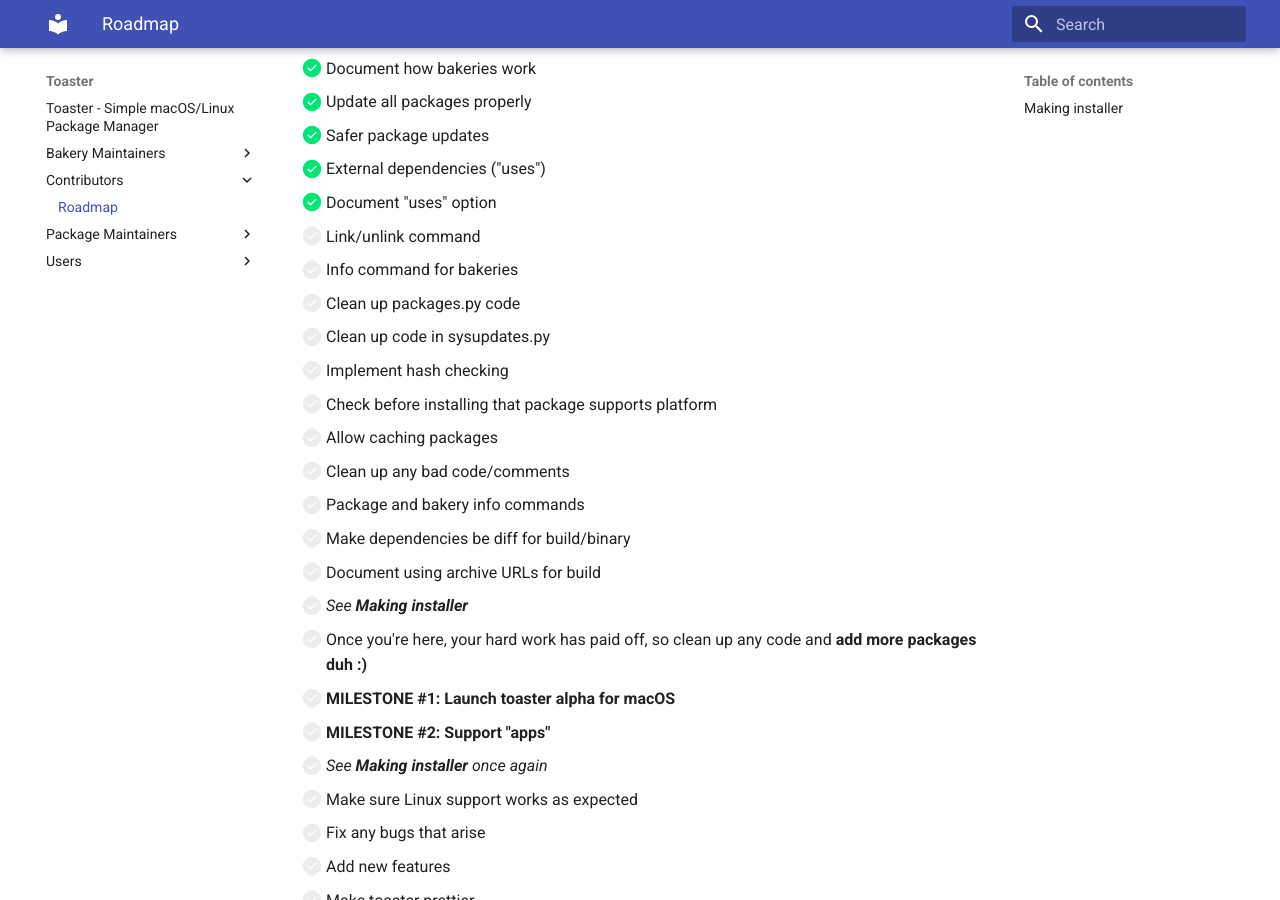
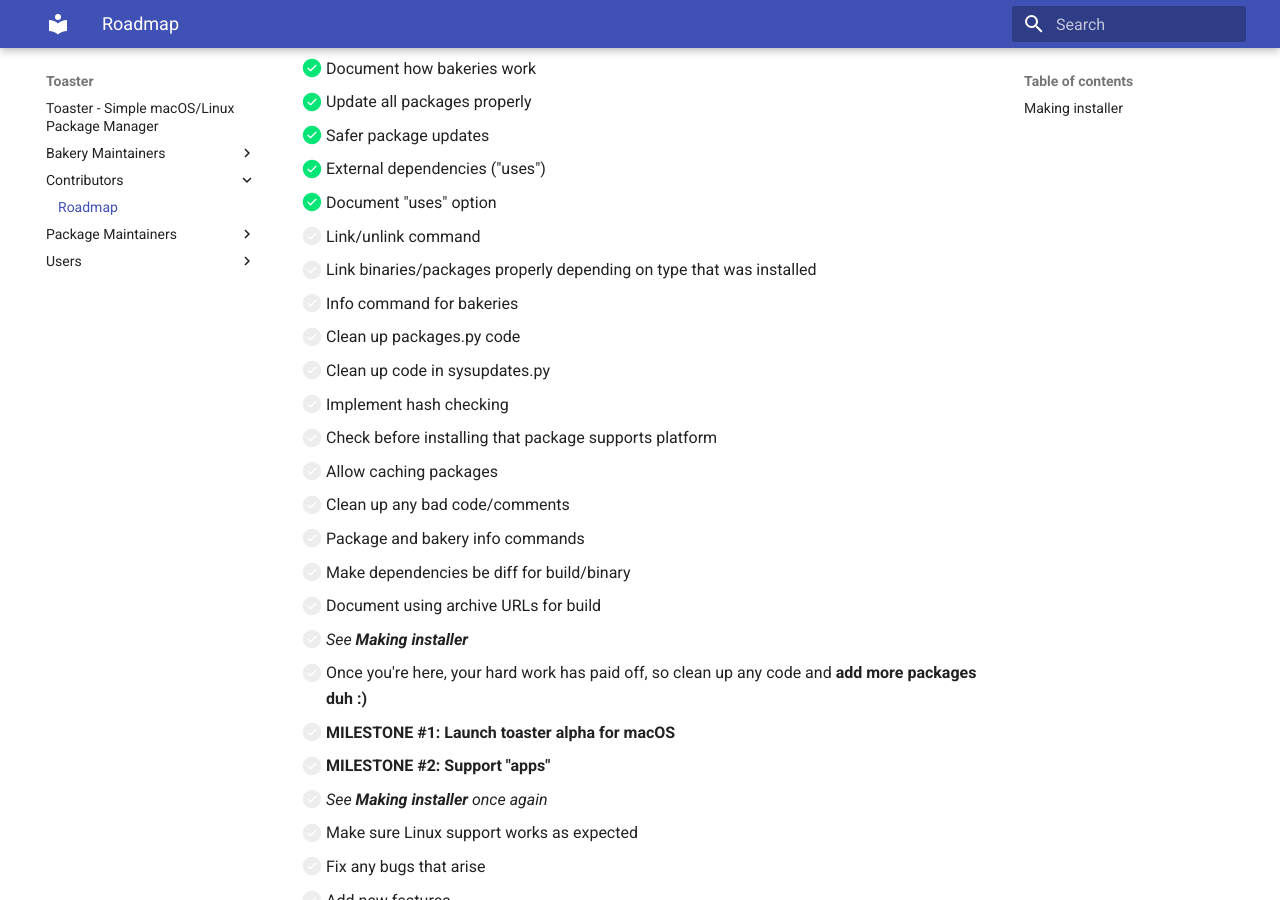
Before and after one commit to lovebagels/toaster, an MkDocs documentation site: the page built from docs/Contributors/roadmap.md, in a window 1280 px wide and 900 px high, scrolled down 855 px. Built offline with MkDocs 1.6.1 and Material for MkDocs 9.7.7, drawn with Linux system fonts in a browser that asks for light colours.

Commit message:
Updated roadmap

```diff
--- a/docs/Contributors/roadmap.md
+++ b/docs/Contributors/roadmap.md
@@ -27,6 +27,7 @@
 - [x] External dependencies ("uses")
 - [x] Document "uses" option
 - [ ] Link/unlink command
+- [ ] Link binaries/packages properly depending on type that was installed
 - [ ] Info command for bakeries
 - [ ] Clean up packages.py code
 - [ ] Clean up code in sysupdates.py
```
